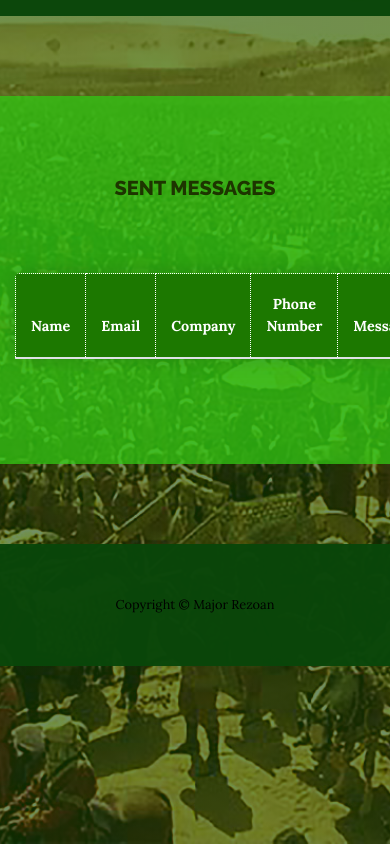
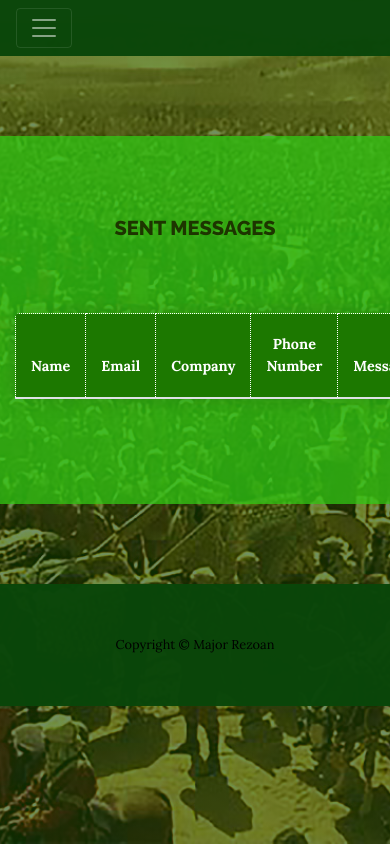
Before and after one commit to Major-Rezoan/BattleStudy, a plain HTML site: page contactretrive.html in a window 390 px wide. Shown: the top 844 px of the page. Drawn offline with nearby package versions, Linux system fonts and the light colour scheme; no server answers.

Commit message:
Update contactretrive.html

```diff
--- a/contactretrive.html
+++ b/contactretrive.html
@@ -33,6 +33,9 @@
   <!-- Navigation -->
   <nav class="navbar navbar-expand-lg navbar-dark py-lg-4" id="mainNav">
     <div class="container">
+     <button class="navbar-toggler" type="button" data-toggle="collapse" data-target="#navbarResponsive" aria-controls="navbarResponsive" aria-expanded="false" aria-label="Toggle navigation">
+	     <span class="navbar-toggler-icon"></span>
+	    </button>
       <div class="collapse navbar-collapse" id="navbarResponsive">
         <ul class="navbar-nav mx-auto">
           <li class="nav-item px-lg-4">
```
